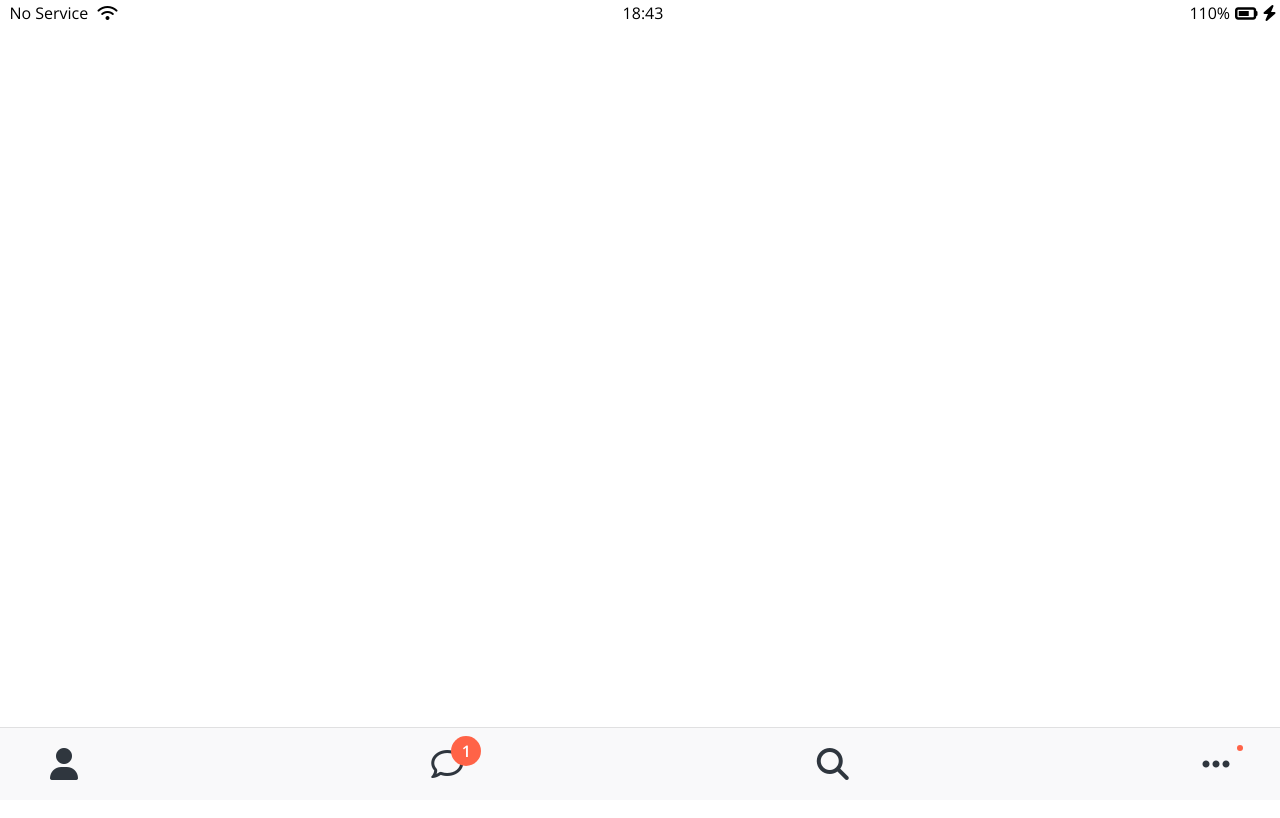
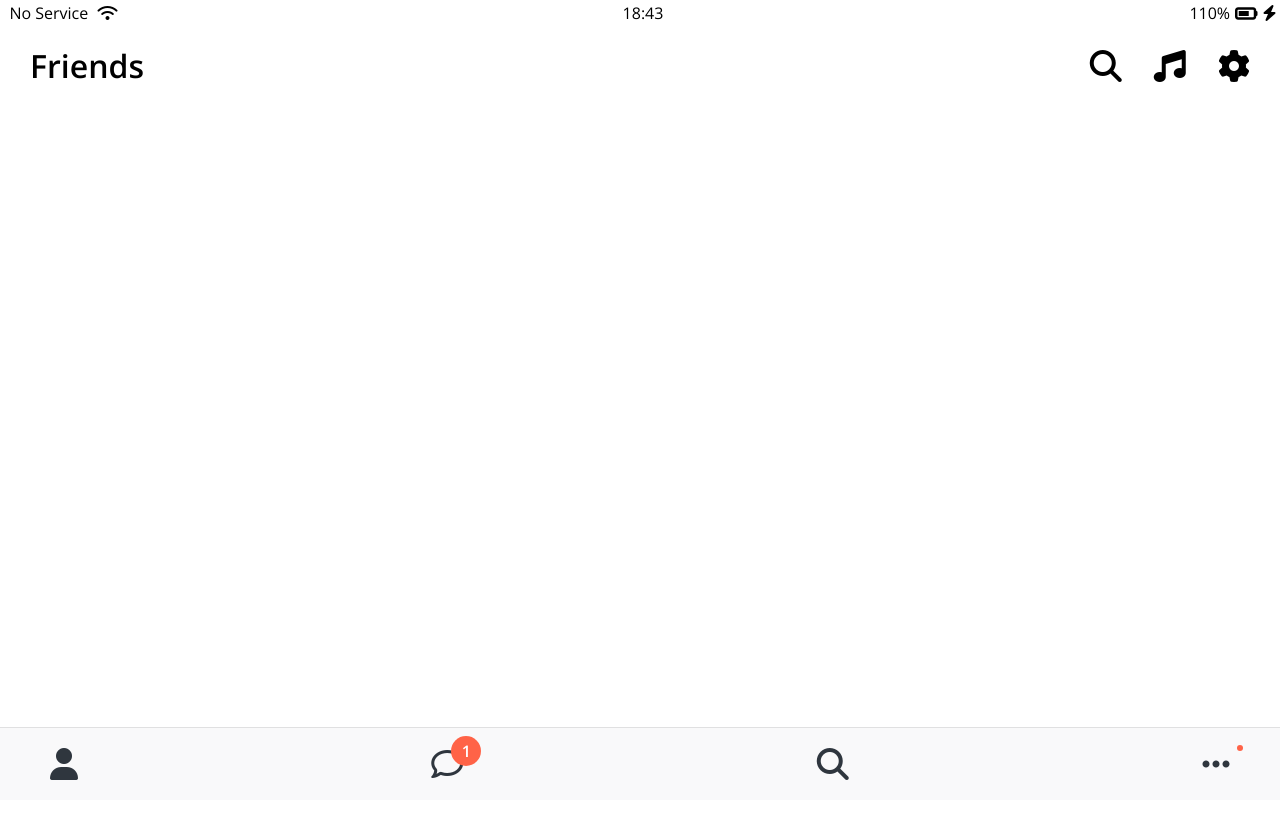
Before and after one commit to juHyunKim-dev/kokoa-clone-2022, a plain HTML site: page friends.html in a window 1280 px wide. Shown: the top 818 px of the page. Drawn offline with nearby package versions, Linux system fonts and the light colour scheme.

Commit message:
Added screen-header

```diff
--- /dev/null
+++ b/css/components/screen-header.css
@@ -0,0 +1,20 @@
+.screen-header {
+    position: fixed;
+    top:0;
+    width: 100%;
+    box-sizing: border-box;
+    display: flex;
+    justify-content: space-between;
+    align-items: center;
+    padding: 30px;
+    padding-top: 50px;
+}
+
+.screen-header__title {
+    font-size: 32px;
+    font-weight: 600;
+}
+
+.screen-header__icons span {
+    margin-left: 28px;
+}
--- a/css/styles.css
+++ b/css/styles.css
@@ -5,6 +5,7 @@
 /* Components */
 @import "components/status-bar.css";
 @import "components/nav-bar.css";
+@import "components/screen-header.css";
 
 /* Screens */
 @import "screens/login.css";
--- a/friends.html
+++ b/friends.html
@@ -22,6 +22,15 @@
         <i class="fas fa-bolt"></i>
       </div>
     </div>
+
+    <header class="screen-header">
+      <h1 class="screen-header__title">Friends</h1>
+      <div class="screen-header__icons">
+        <span><i class="fas fa-search fa-2x"></i></span>
+        <span><i class="fas fa-music fa-2x"></i></span>
+        <span><i class="fas fa-cog fa-2x"></i></span>
+      </div>
+    </header>
 
     <nav class="nav">
       <ul class="nav__list">
```
